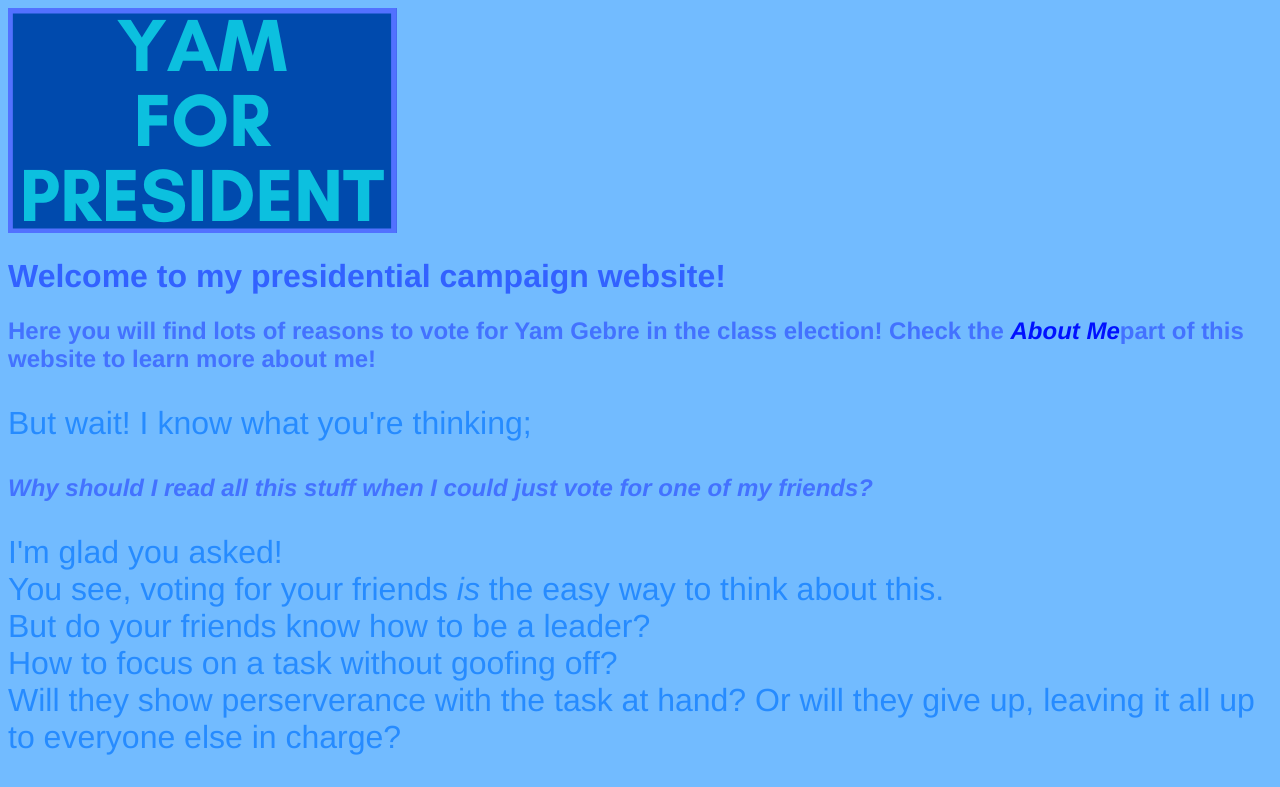
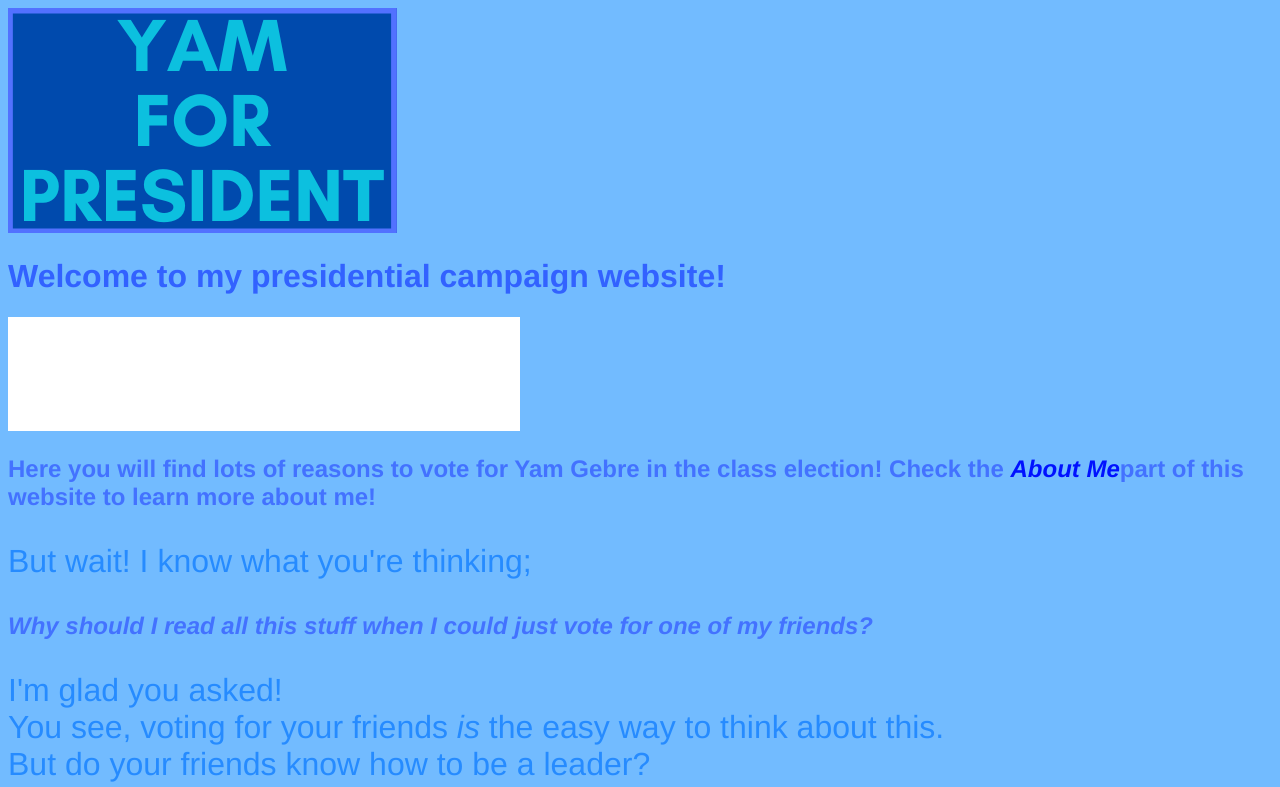
Before and after one commit to Yeahea-1/yam4prez, a plain HTML site: page index.html in a window 1280 px wide. Shown: the top 787 px of the page. Drawn offline with Linux system fonts and the light colour scheme.

Commit message:
added welcome gif

```diff
--- a/index.html
+++ b/index.html
@@ -9,6 +9,7 @@
   <header>
     <img src="Yam For President.png">
     <h1>Welcome to my presidential campaign website!</h1>
+    <img src="welcome! gif.gif">
   </header>
   <main>
     <h2>Here you will find lots of reasons to vote for Yam Gebre in the class election! Check the <em><a href="About Me.html">About Me</a></em>part of this website to learn more about me!</h2>
```
Also changed, not shown: welcome! gif.gif (added).
